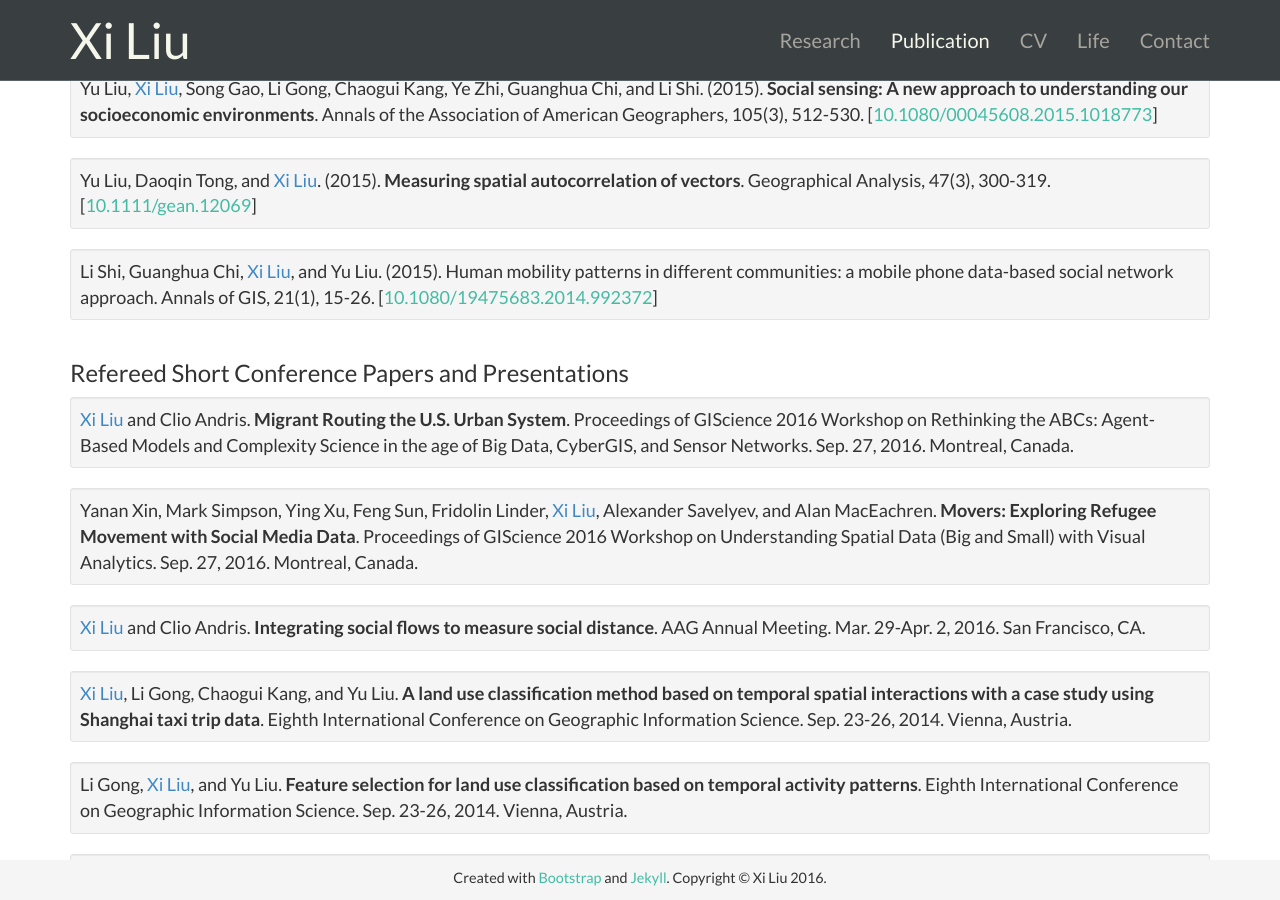
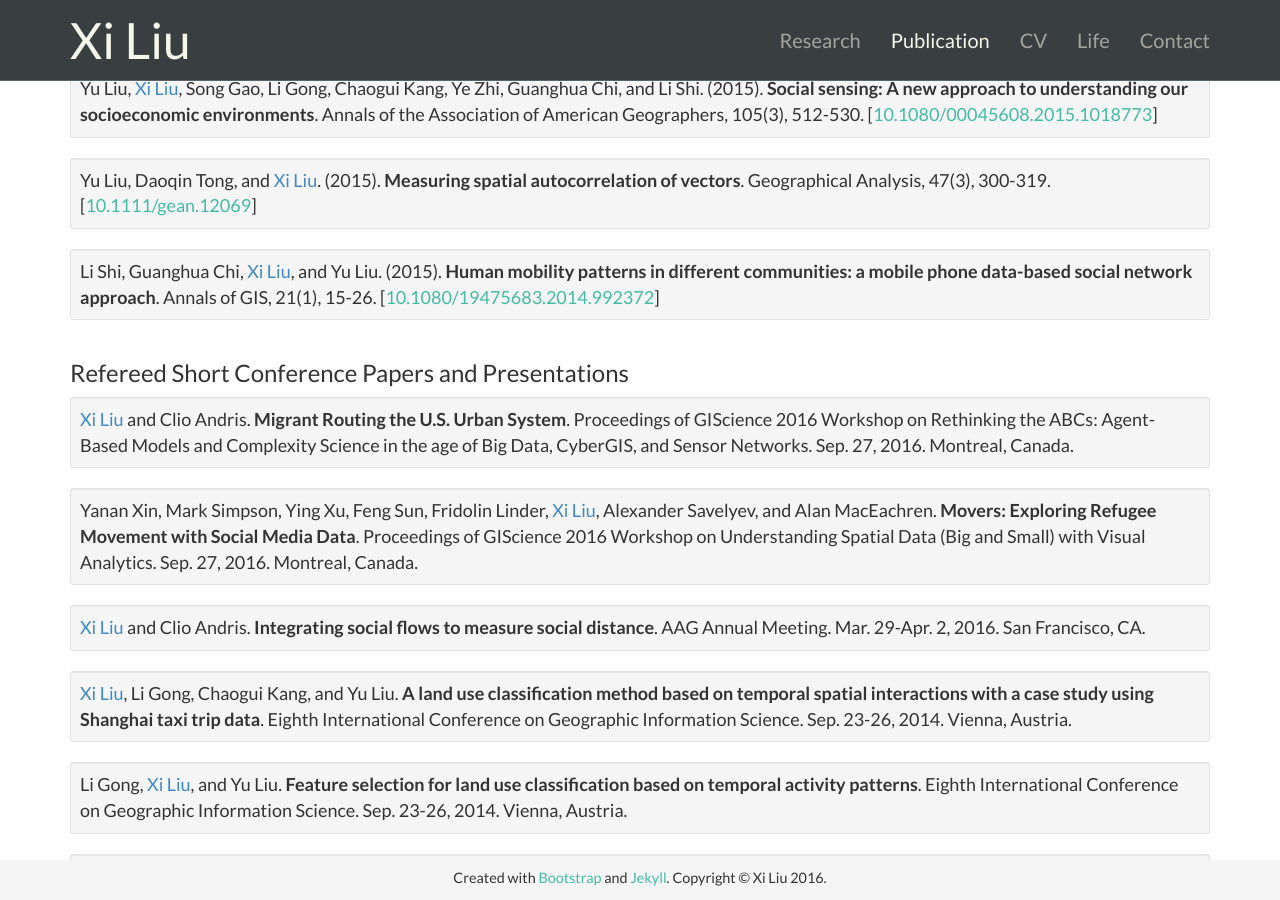
Before and after one commit to xiliu18/xiliu18.github.io, a Jekyll site: the page built from publication.html, in a window 1280 px wide and 900 px high, scrolled down 607 px. Built offline with Jekyll 4.4.1, drawn with Linux system fonts in a browser that asks for light colours.

Commit message:
fixed a small style error

```diff
--- a/publication.html
+++ b/publication.html
@@ -89,7 +89,7 @@ title: Publication
 
         <div class="well well-sm pubitem">Yu Liu, Daoqin Tong, and <span class="bluet">Xi Liu</span>. (2015). <span class="thickt">Measuring spatial autocorrelation of vectors</span>. Geographical Analysis, 47(3), 300-319. [<a href='http://dx.doi.org/10.1111/gean.12069'>10.1111/gean.12069</a>]</div>
 
-        <div class="well well-sm pubitem">Li Shi, Guanghua Chi, <span class="bluet">Xi Liu</span>, and Yu Liu. (2015). Human mobility patterns in different communities: a mobile phone data-based social network approach. Annals of GIS, 21(1), 15-26. [<a href='http://dx.doi.org/10.1080/19475683.2014.992372'>10.1080/19475683.2014.992372</a>]</div>
+        <div class="well well-sm pubitem">Li Shi, Guanghua Chi, <span class="bluet">Xi Liu</span>, and Yu Liu. (2015). <span class="thickt">Human mobility patterns in different communities: a mobile phone data-based social network approach</span>. Annals of GIS, 21(1), 15-26. [<a href='http://dx.doi.org/10.1080/19475683.2014.992372'>10.1080/19475683.2014.992372</a>]</div>
 
         <div class='row'>
             <div class="col-lg-12">
```
Also changed, not shown: 1 other file.
